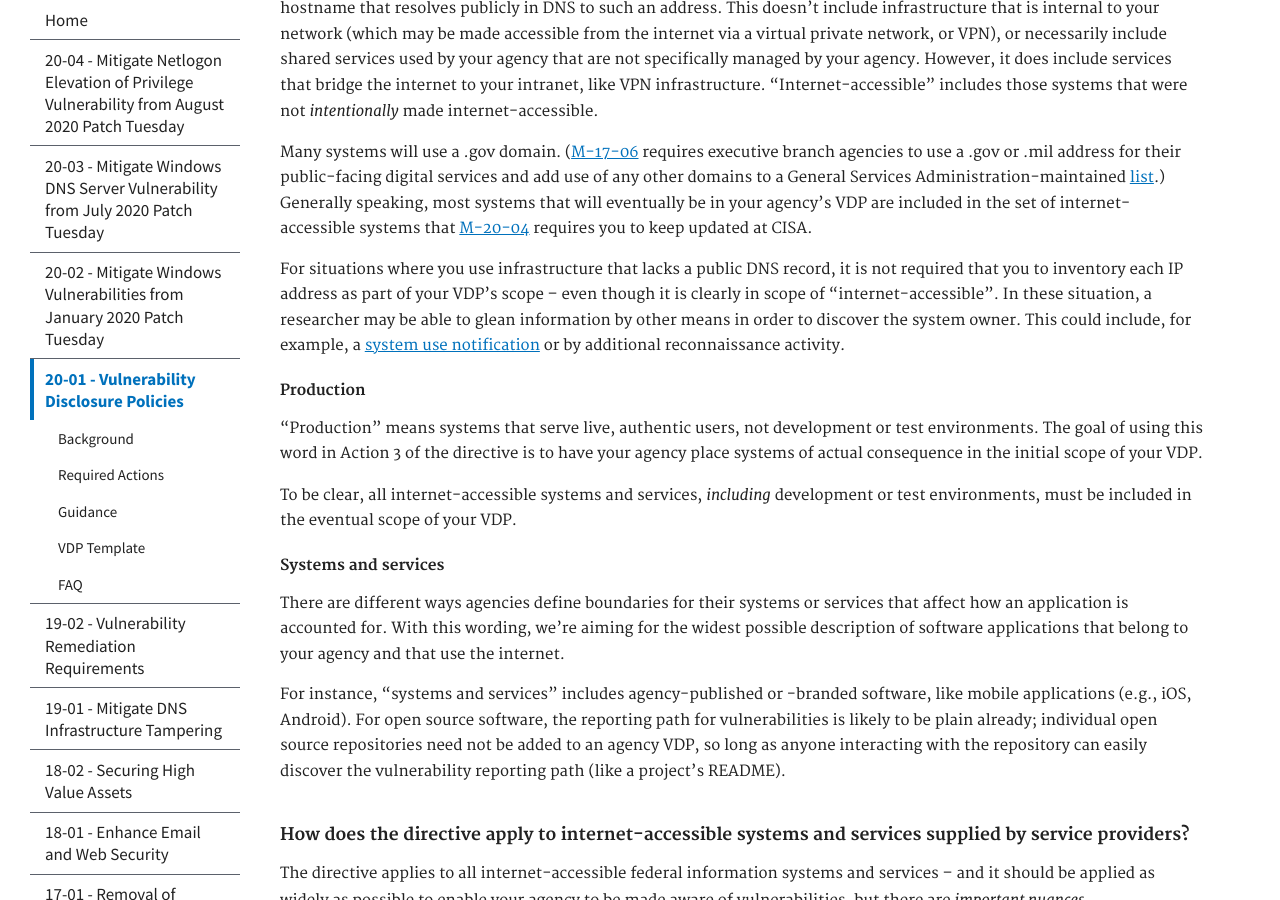
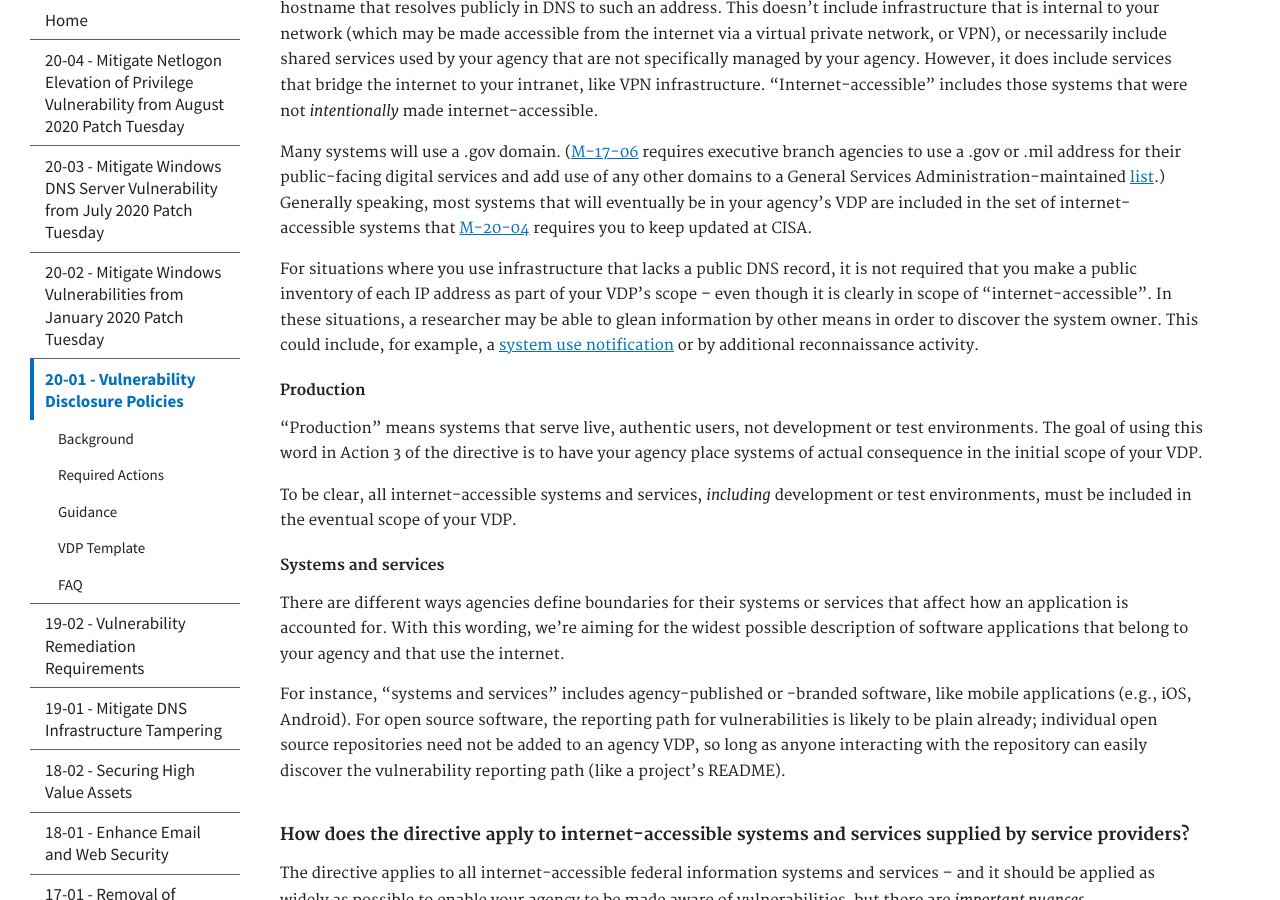
Before and after one commit to cisagov/cyber.dhs.gov, a Jekyll site: the page built from pages/20-01.md, in a window 1280 px wide and 900 px high, scrolled down 13227 px. Built offline with Jekyll 4.4.1, drawn with Linux system fonts in a browser that asks for light colours.

Commit message:
fox tepos

```diff
--- a/pages/20-01.md
+++ b/pages/20-01.md
@@ -380,7 +380,7 @@ The phrase "internet-accessible _production_ systems or services", used in [requ
 
 Many systems will use a .gov domain. ([M-17-06](https://policy.cio.gov/web-policy/domain/) requires executive branch agencies to use a .gov or .mil address for their public-facing digital services and add use of any other domains to a General Services Administration-maintained [list](https://search.gov/developer/govt-urls.html).) Generally speaking, most systems that will eventually be in your agency's VDP are included in the set of internet-accessible systems that [M-20-04](https://www.whitehouse.gov/wp-content/uploads/2019/11/M-20-04.pdf#page=10) requires you to keep updated at CISA.
 
-For situations where you use infrastructure that lacks a public DNS record, it is not required that you to inventory each IP address as part of your VDP’s scope – even though it is clearly in scope of "internet-accessible". In these situation, a researcher may be able to glean information by other means in order to discover the system owner. This could include, for example, a [system use notification](#should-we-make-changes-to-a-system-use-notification-when-it-is-in-scope-of-our-vdp) or by additional reconnaissance activity.
+For situations where you use infrastructure that lacks a public DNS record, it is not required that you make a public inventory of each IP address as part of your VDP’s scope – even though it is clearly in scope of "internet-accessible". In these situations, a researcher may be able to glean information by other means in order to discover the system owner. This could include, for example, a [system use notification](#should-we-make-changes-to-a-system-use-notification-when-it-is-in-scope-of-our-vdp) or by additional reconnaissance activity.
 
 ##### Production
 "Production" means systems that serve live, authentic users, not development or test environments. The goal of using this word in Action 3 of the directive is to have your agency place systems of actual consequence in the initial scope of your VDP.
```
